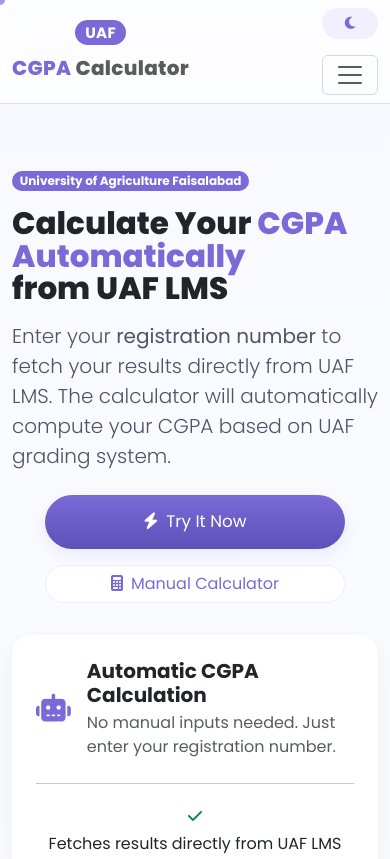
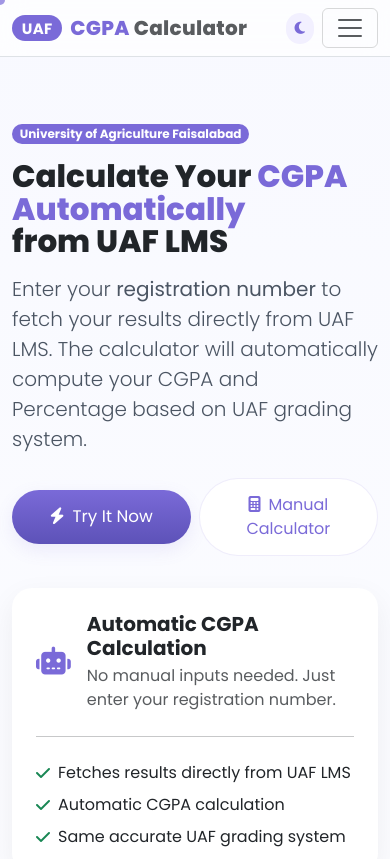
Before and after one commit to m-saqi/auto-uaf, a website: page public/index.html in a window 390 px wide. Shown: the top 859 px of the page. Drawn offline with nearby package versions, Linux system fonts and the light colour scheme.

Commit message:
Update index.html

```diff
--- a/public/index.html
+++ b/public/index.html
@@ -471,7 +471,7 @@
     @media (max-width: 575.98px){
       .hero{padding:4rem 0 2rem;}
       .d-flex.gap-2 {
-        flex-direction: column;
+        flex-direction: row;
         align-items: center;
       }
       .d-flex.gap-2 .btn {
@@ -582,7 +582,7 @@
       </a>
 
       <div class="d-flex align-items-center gap-2 order-lg-2">
-        <button id="themeToggle" class="btn btn-sm btn-soft rounded-pill" type="button" aria-label="Toggle dark mode">
+        <button id="themeToggle" class="btn btn-sm btn-soft rounded-pill" type="button" style="margin-bottom: 0rem;" aria-label="Toggle dark mode">
           <i class="fa-solid fa-moon"></i>
         </button>
         <button class="navbar-toggler" type="button" data-bs-toggle="collapse" data-bs-target="#mainNav">
@@ -608,14 +608,14 @@
         <div class="col-lg-7">
           <span class="badge rounded-pill badge-brand mb-3">University of Agriculture Faisalabad</span>
           <h1 class="display-5 mb-3">Calculate Your <span style="color:var(--brand)">CGPA Automatically</span><br/>from UAF LMS</h1>
-          <p class="lead mb-4">Enter your <strong>registration number</strong> to fetch your results directly from UAF LMS. The calculator will automatically compute your CGPA based on UAF grading system.</p>
+          <p class="lead mb-4">Enter your <strong>registration number</strong> to fetch your results directly from UAF LMS. The calculator will automatically compute your CGPA and Percentage based on UAF grading system.</p>
           <div class="d-flex gap-2">
             <a href="#Auto-Calculator"
                class="btn btn-primary-action btn-lg rounded-pill"
                style="font-size: 1.05rem; padding: 0.9rem;">
               <i class="fa-solid fa-bolt me-2"></i>Try It Now
             </a>
-            <a href="index.html#CGPA-Calculator" class="btn btn-secondary-action rounded-pill">
+            <a href="index.html#CGPA-Calculator" class="btn btn-secondary-action rounded-pill" style="display:block; padding:14px">
               <i class="fa-solid fa-calculator me-2"></i>Manual Calculator
             </a>
           </div>
```
